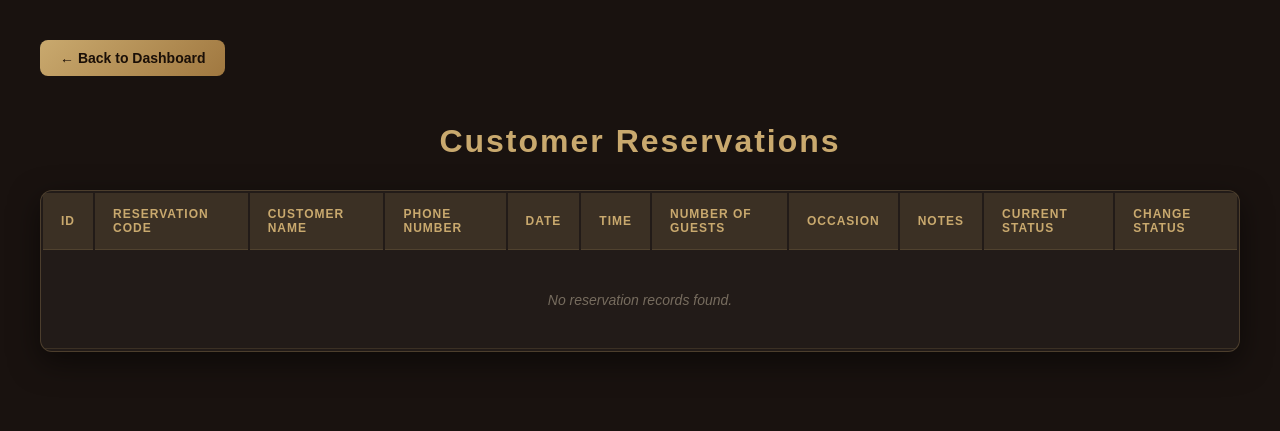
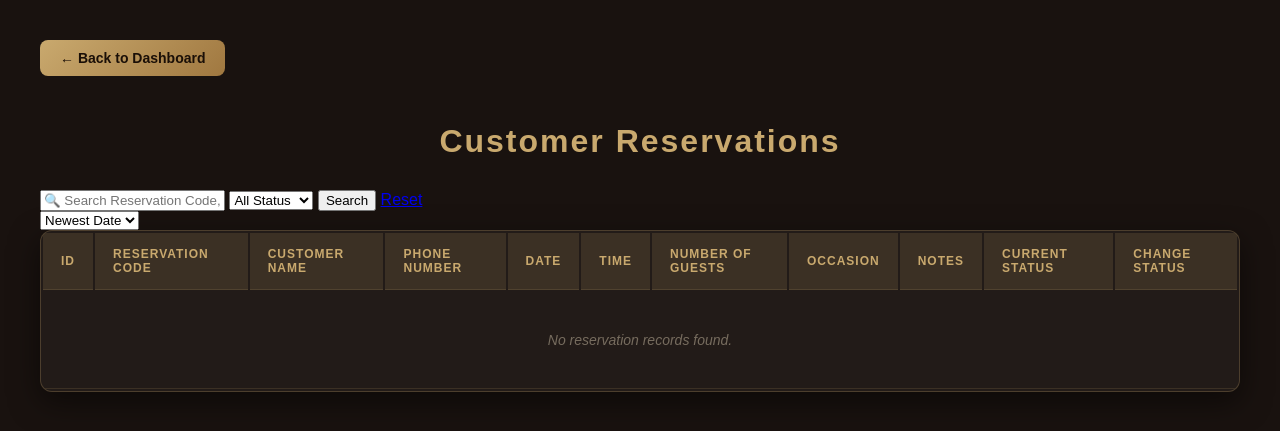
Before and after one commit to dothadance/gama_fixed_repository, a PHP site: page /admin/registrations/index.php in a window 1280 px wide. Shown: the top 431 px of the page. Run offline with PHP 8.4, Linux system fonts and the light colour scheme; data that the repository does not hold is empty.

Commit message:
Update index.php
Added new features

```diff
--- a/admin/registrations/index.php
+++ b/admin/registrations/index.php
@@ -13,9 +13,84 @@ include "../../koneksi.php";
 <body>
 
 <div class="container">
+
     <a href="../dashboard.php" class="btn-back">&larr; Back to Dashboard</a>
 
     <h2>Customer Reservations</h2>
+
+    <?php
+    $search = "";
+    $statusFilter = "";
+    $sort = "date_desc";
+
+    // Search
+    if(isset($_GET['search'])){
+        $search = mysqli_real_escape_string($conn, $_GET['search']);
+    }
+
+    // Status Filter
+    if(isset($_GET['status'])){
+        $statusFilter = mysqli_real_escape_string($conn, $_GET['status']);
+    }
+
+    // Sort
+    if(isset($_GET['sort'])){
+        $sort = $_GET['sort'];
+    }
+    ?>
+
+<form method="GET" class="search-form">
+
+    <!-- Search -->
+    <input
+        type="text"
+        name="search"
+        placeholder="🔍 Search Reservation Code, Customer Name, or Phone Number..."
+        value="<?= isset($_GET['search']) ? htmlspecialchars($_GET['search']) : ''; ?>"
+    >
+
+    <!-- Status Filter -->
+    <select name="status">
+        <option value="">All Status</option>
+
+        <option value="Pending"
+            <?= (isset($_GET['status']) && $_GET['status']=="Pending") ? "selected" : ""; ?>>
+            Pending
+        </option>
+        <option value="Confirmed"
+            <?= (isset($_GET['status']) && $_GET['status']=="Confirmed") ? "selected" : ""; ?>>
+            Confirmed
+        </option>
+        <option value="Cancelled"
+            <?= (isset($_GET['status']) && $_GET['status']=="Cancelled") ? "selected" : ""; ?>>
+            Cancelled
+        </option>
+    </select>
+    <button type="submit">
+        Search
+    </button>
+    <a href="index.php">
+        Reset
+    </a>
+
+    <!-- Sort by Date -->
+<div class="sort-wrapper">
+
+    <select name="sort">
+        <option value="date_desc"
+            <?= ($sort=="date_desc") ? "selected" : ""; ?>>
+            Newest Date
+        </option>
+
+        <option value="date_asc"
+            <?= ($sort=="date_asc") ? "selected" : ""; ?>>
+            Oldest Date
+        </option>
+    </select>
+
+</div>
+
+</form>
 
     <table>
         <thead>
@@ -33,14 +108,67 @@ include "../../koneksi.php";
                 <th>Change Status</th>
             </tr>
         </thead>
+
         <tbody>
+
         <?php
-            $sql = "SELECT * FROM reservation ORDER BY reservation_id DESC";
+
+        // Base Query
+        $sql = "SELECT * FROM reservation WHERE 1=1";
+
+        // Search
+        if($search != ""){
+            $sql .= " AND (
+                reservation_code LIKE '%$search%'
+                OR name LIKE '%$search%'
+                OR phone_number LIKE '%$search%'
+            )";
+        }
+
+        // Status Filter
+        if($statusFilter != ""){
+            $sql .= " AND status = '$statusFilter'";
+        }
+
+        // Sort
+        switch($sort){
+
+            case "oldest":
+                $sql .= " ORDER BY reservation_id ASC";
+                break;
+
+            case "date_asc":
+                $sql .= " ORDER BY date ASC, time ASC";
+                break;
+
+            case "date_desc":
+                $sql .= " ORDER BY date DESC, time DESC";
+                break;
+
+            default:
+                $sql .= " ORDER BY reservation_id DESC";
+                break;
+        }
+
         $result = mysqli_query($conn, $sql);
 
-            if ($result && mysqli_num_rows($result) > 0) {
-                while ($row = mysqli_fetch_assoc($result)) {
+        if($result && mysqli_num_rows($result) > 0){
+
+            while($row = mysqli_fetch_assoc($result)){
+
+                $status = $row['status'];
+
+                if($status == "Pending"){
+                    $badgeClass = "pending";
+                }elseif($status == "Confirmed"){
+                    $badgeClass = "success";
+                }elseif($status == "Cancelled"){
+                    $badgeClass = "cancelled";
+                }else{
+                    $badgeClass = "";
+                }
         ?>
+
         <tr>
             <td><?= $row['reservation_id']; ?></td>
             <td><?= htmlspecialchars($row['reservation_code']); ?></td>
@@ -51,28 +179,50 @@ include "../../koneksi.php";
             <td><?= htmlspecialchars($row['number_of_guests']); ?> Guests</td>
             <td><?= htmlspecialchars($row['occasion']); ?></td>
             <td><?= htmlspecialchars($row['notes']); ?></td>
-                        <td><?= htmlspecialchars($row['status']); ?></td>
+            <!-- current status !-->
             <td>
-                            <form action="update_reservation_status.php" method="POST">
-                                <input type="hidden" name="reservation_id" value="<?= $row['reservation_id']; ?>">
+                <span class="status-badge <?= $badgeClass; ?>">
+                    <?= htmlspecialchars($status); ?>
+                </span>
+            </td>
+
+            <!-- change status !-->
+            <td>
+                <form action="update_reservation_status.php" method="POST" class="status-form">
+                    <input
+                        type="hidden"
+                        name="reservation_id"
+                        value="<?= $row['reservation_id']; ?>"
+                    >
                     <select name="status">
-                                    <option value="Pending" <?= ($row['status'] == 'Pending') ? 'selected' : ''; ?>>Pending</option>
-                                    <option value="Confirmed" <?= ($row['status'] == 'Confirmed') ? 'selected' : ''; ?>>Confirmed</option>
-                                    <option value="Cancelled" <?= ($row['status'] == 'Cancelled') ? 'selected' : ''; ?>>Cancelled</option>
+                        <option value="Pending" <?= ($status == "Pending") ? "selected" : ""; ?>>
+                            Pending
+                        </option>
+                        <option value="Confirmed" <?= ($status == "Confirmed") ? "selected" : ""; ?>>
+                            Confirmed
+                        </option>
+                        <option value="Cancelled" <?= ($status == "Cancelled") ? "selected" : ""; ?>>
+                            Cancelled
+                        </option>
                     </select>
-                                <button type="submit">Update</button>
+                    <button type="submit">
+                        Update
+                    </button>
                 </form>
             </td>
         </tr>
         <?php
             }
-            } else {
-                echo "<tr><td colspan='11' class='no-data'>No reservation records found.</td></tr>";
+        }else{
+            echo "<tr>
+                    <td colspan='11' class='no-data'>
+                        No reservation records found.
+                    </td>
+                  </tr>";
         }
         ?>
         </tbody>
     </table>
-
 </div>
 
 </body>
```
Lines whose indentation alone changed are shown as unchanged.
